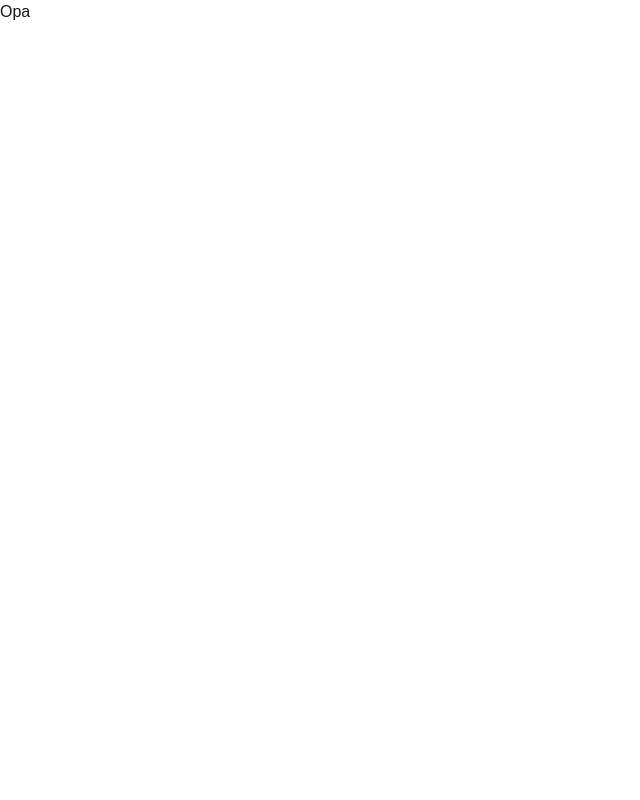
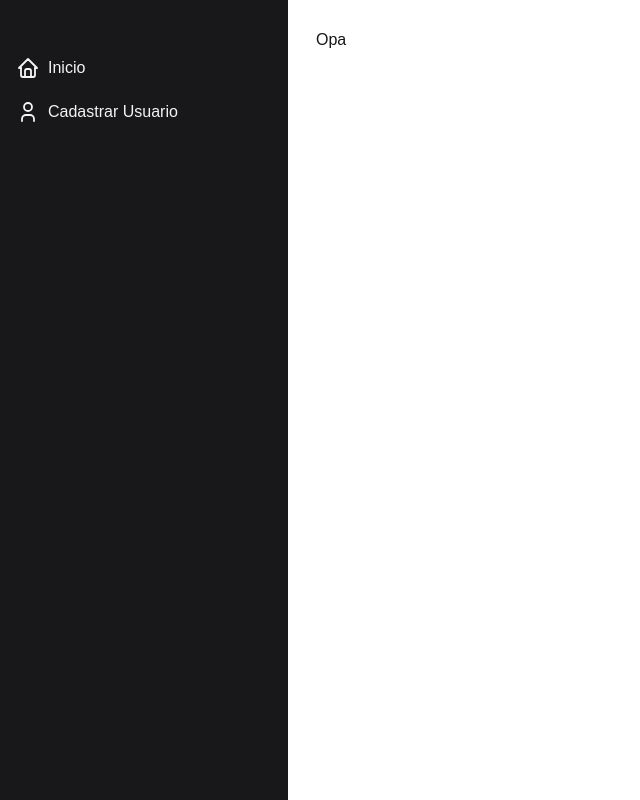
Before and after one commit to viniciuscanutx/webcms, a Next.js app: page / in a window 1280 px wide. Shown: the whole page, without its empty margins (0-640 px from the left). Built offline with nearby package versions, Linux system fonts and the light colour scheme.

Commit message:
:sparkles: feat: Home page

```diff
--- a/src/app/components/template/Page.tsx
+++ b/src/app/components/template/Page.tsx
@@ -1,3 +1,4 @@
+import Menu from "./Menu"
 
 /* Fazendo o elemento pagina aceitar elementos filhos. */
 export interface PaginaProps {
@@ -6,6 +7,9 @@ export interface PaginaProps {
 
 export default function Pagina(props: PaginaProps) {
     return (
-        <div>{props.children}</div>
+        <div className="flex">
+            <Menu />
+            <main className="flex-1 p-7">{props.children}</main>
+            </div>
     )
 }
```
